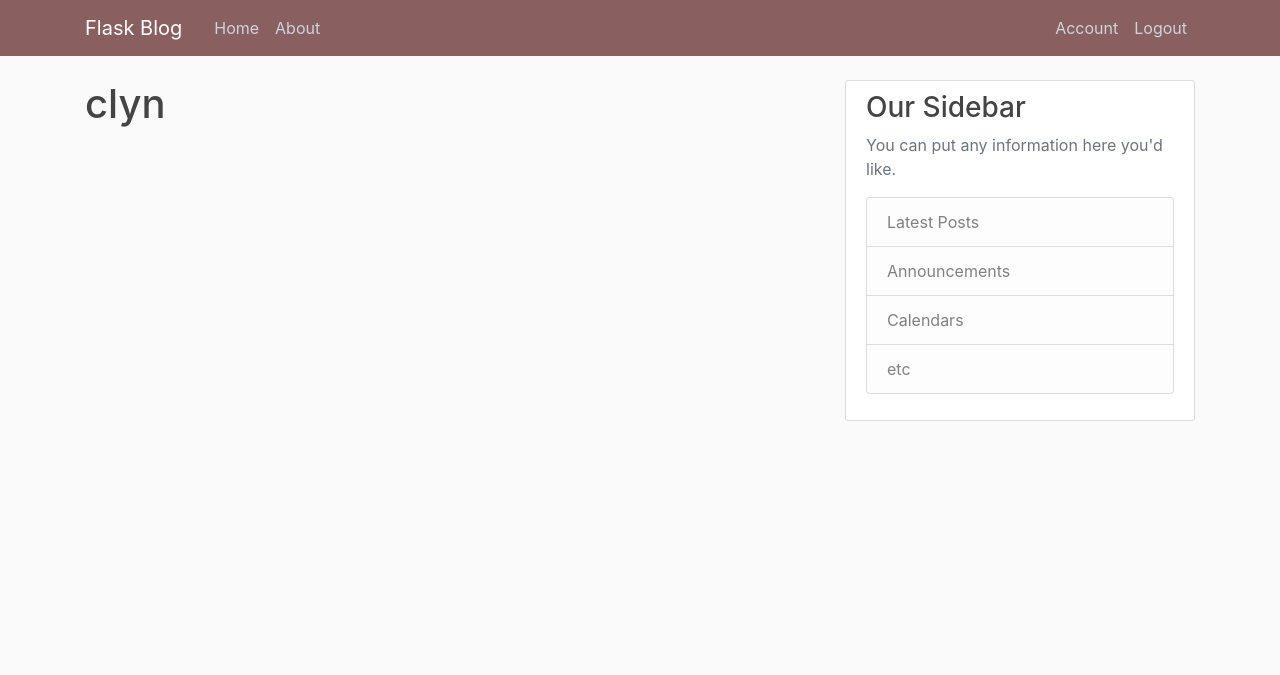
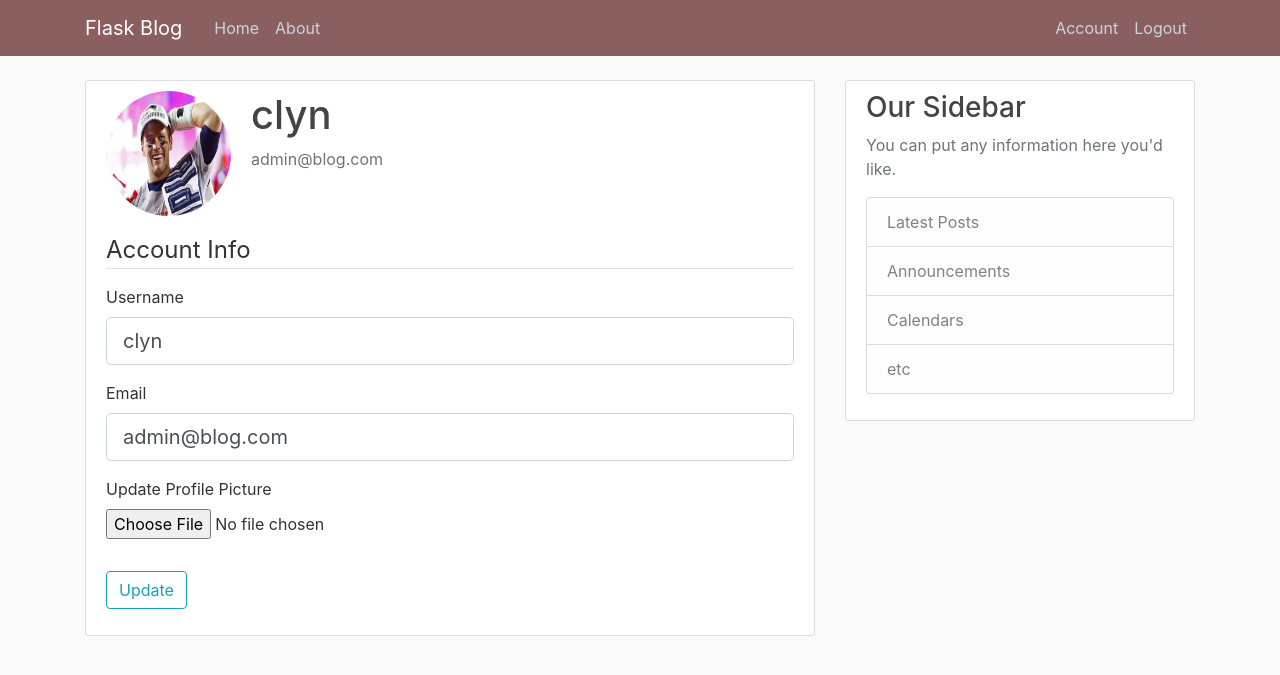
Before and after one commit to Lynch08/Data_Rep-_Proj_2023, a Flask app: page /account in a window 1280 px wide. Shown: the top 675 px of the page. Run offline with Flask 3, Linux system fonts and the light colour scheme; a user stored in the database is signed in; some libraries are stand-ins or nearby versions.

Commit message:
Update/validate account info and add a profile pic to account

```diff
--- a/Sample_proj/Fblog/forms.py
+++ b/Sample_proj/Fblog/forms.py
@@ -1,6 +1,8 @@
 # form validation with Flask
 # https://pythonspot.com/flask-web-forms/
 from flask_wtf import FlaskForm
+from flask_wtf.file import FileField, FileAllowed # change profile pic
+from flask_login import current_user
 from wtforms import StringField, PasswordField, SubmitField, BooleanField
 # data required validators
 from wtforms.validators import DataRequired, Length, Email, EqualTo, ValidationError
@@ -35,3 +37,27 @@ class LoginForm(FlaskForm):
     remember = BooleanField("Remember Me")
     # Create button to Submit data
     submit = SubmitField('Login')
+
+
+
+
+class UpdateAccountForm(FlaskForm):
+    username = StringField('Username', validators=[DataRequired(), Length(min=2, max=20)]) # requires data but limits charaters
+    email = StringField("Email", validators=[DataRequired(),Email()])
+    #for profile pic
+    picture = FileField('Update Profile Picture', validators=[FileAllowed(['jpg', 'png'])])
+    # Create button to Submit data
+    submit = SubmitField('Update')
+    #Function to validate username to avoid user createing duplicates
+    def validate_username(self, username):
+        if username.data != current_user.username:
+            user  = User.query.filter_by(username=username.data).first()
+            if user:
+                raise ValidationError('That Username Already Exists - Please Choose again')
+
+    #Function to validate username to avoid user createing duplicates
+    def validate_email(self, email):
+        if email.data != current_user.email:
+            user  = User.query.filter_by(email=email.data).first()
+            if user:
+                raise ValidationError('That Email Already Exists - Please Choose again')
--- a/Sample_proj/Fblog/routes.py
+++ b/Sample_proj/Fblog/routes.py
@@ -1,6 +1,9 @@
+import os
+import secrets
+from PIL import Image
 from flask import render_template, url_for, flash, redirect, request
 from Fblog import app, db, bcrypt
-from Fblog.forms import RegistrationForm, LoginForm
+from Fblog.forms import RegistrationForm, LoginForm, UpdateAccountForm
 from Fblog.models import User, Post
 from flask_login import login_user, current_user, logout_user, login_required
 
@@ -70,8 +73,45 @@ def logout():
     logout_user()
     return redirect(url_for('home'))
 
+
+#Save Profile Pic
+def save_pic(form_picture):
+    random_hex = secrets.token_hex(8) #base of filename
+    _, f_ext = os.path.splitext(form_picture.filename) # finds the filename and extension uploaded (separetly)so it is saved as same
+    picture_fn = random_hex + f_ext
+    picture_pa = os.path.join(app.root_path, 'static/profile_pics', picture_fn)
+
+    output_pic_size = (125, 125) # resizing imgage before saving if pic uploaded is big - for efficency
+    i = Image.open(form_picture)
+    i.thumbnail = (output_pic_size)
+    i.save(picture_pa)       #THIS CODE IS NOT WORKING FOR ME!!!!!!!!!!!!!!!!!!!!!!!
+
+    return picture_fn
+
+
+
 #Accounts route
-@app.route("/account")
+@app.route("/account", methods = ['GET', 'POST'])
 @login_required
 def account():
-     return render_template('account.html', title='Account')
+     form = UpdateAccountForm()
+     if form.validate_on_submit():
+         if form.picture.data:
+             picture_file = save_pic(form.picture.data)
+             current_user.image_file = picture_file
+             if form.picture.data:
+                old_pic = current_user.image_file
+                picture_file = save_pic(form.picture.data)
+                current_user.image_file = picture_file
+                if old_pic != 'default.jpg':
+                    os.remove(os.path.join(app.root_path, 'static/profile_pics', old_pic)) # deletes old picture to save space
+         current_user.username = form.username.data #Updates current users username
+         current_user.email = form.email.data       #Updates current users email
+         db.session.commit()
+         flash ('Your Account has been Updated!!', 'success')
+         return redirect(url_for('account'))
+     elif request.method == 'GET':                 # populates form with the curret username and password (befor update)
+         form.username.data = current_user.username
+         form.email.data = current_user.email
+     image_file = url_for('static', filename = 'profile_pics/' + current_user.image_file)
+     return render_template('account.html', title='Account', image_file=image_file, form=form)
--- a/Sample_proj/Fblog/templates/account.html
+++ b/Sample_proj/Fblog/templates/account.html
@@ -1,4 +1,58 @@
 {% extends "layout.html" %}
 {% block content %}
-    <h1>{{ current_user.username }}</h1>
+<div class="content-section">
+    <div class="media">
+      <img class="rounded-circle account-img" src="{{ image_file }}">
+      <div class="media-body">
+        <h2 class="account-heading">{{ current_user.username }}</h2>
+        <p class="text-secondary">{{ current_user.email }}</p>
+      </div>
+    </div>
+      <form method = "POST" action="", enctype="multipart/form-data"> <!--This will post the information back to the same route we are curently on -->
+          {{ form.hidden_tag() }} <!--hidden_tag is a CSRF(Cross Site Fogary Token) -->
+          <fieldset class="form-group">
+              <legend class="border-bottom mb-3">Account Info</legend>
+              <!--field names are specified from the Rgistration Class in forms.py-->
+              <div class="form-group">
+                  {{ form.username.label(class="form-control-label") }} <!--prints out username from username field -->
+                  {% if form.username.errors%}
+                  {{ form.username(class="form-control form-control-lg is-invalid") }} <!--for errors in username -->
+                  <div class = "invalid-feedback">
+                      {% for error in form.username.errors %}
+                          <span>{{ error }}</span>
+                      {% endfor %}
+                  </div>
+                  {% else %}
+                      {{ form.username(class="form-control form-control-lg") }}
+                  {% endif %}
+              </div>
+              <div class="form-group">
+                  {{ form.email.label(class="form-control-label") }} <!--prints out email from email field -->
+                  {% if form.email.errors%}
+                  {{ form.email(class="form-control form-control-lg is-invalid") }} <!--for errors in username -->
+                  <div class = "invalid-feedback">
+                      {% for error in form.email.errors %}
+                          <span>{{ error }}</span>
+                      {% endfor %}
+                  </div>
+                  {% else %}
+                      {{ form.email(class="form-control form-control-lg") }}
+                  {% endif %}
+              </div>
+              <div class="form-group">
+                {{ form.picture.label() }} <!--adds profile pic-->
+                {{ form.picture(class = "form-control-file") }}
+                {% if form.picture.errors %}
+                      {% for error in form.picture.errors %}
+                          <span class = "text-danger">{{ error }}</span></div></br>
+                      {% endfor %}
+                {% endif %}
+              </div>
+          </fieldset>
+          <!--Submit button using bootstrap-->
+          <div class="form-group">
+              {{ form.submit(class = "btn btn-outline-info")}}
+          </div>
+      </form>
+  </div>
 {% endblock content %}
```
Also changed, not shown: Sample_proj/Fblog/static/profile_pics/378374a4c87fe153.jpg (added), Sample_proj/Fblog/static/profile_pics/5c7d42cad262a8de.jpg (added), Sample_proj/Fblog/static/profile_pics/9b68b4f0cf812b70.jpg (added), Sample_proj/Fblog/static/profile_pics/dc9028a2ca9edbc9.jpg (added), Sample_proj/Fblog/static/profile_pics/default.jpg (added), Sample_proj/instance/site.db.
